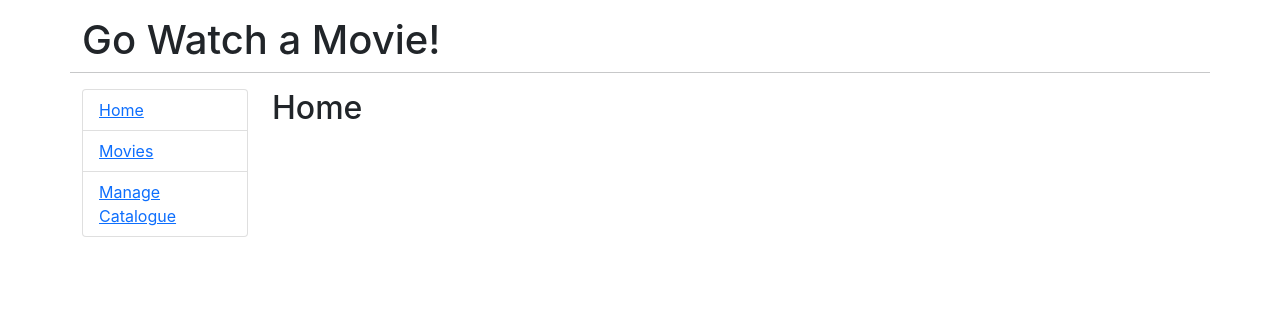
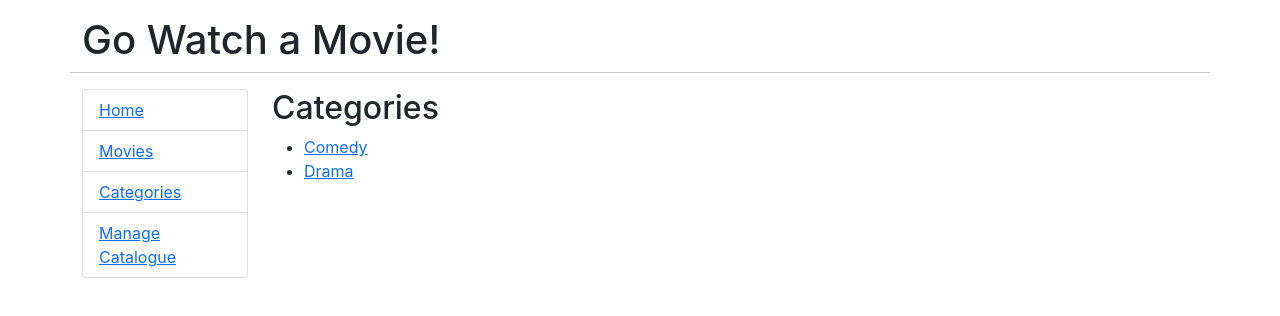
Before and after one commit to daopmdean/movie-store-fe, a React (Create React App) app: page /by-category/drama in a window 1280 px wide. Shown: the top 316 px of the page. Built offline with nearby package versions, Linux system fonts and the light colour scheme.

Commit message:
Catgories

```diff
--- a/src/App.js
+++ b/src/App.js
@@ -1,7 +1,9 @@
 import React, { Component, Fragment } from 'react';
+import { useRouteMatch } from 'react-router-dom';
 import { useParams } from 'react-router-dom';
 import { BrowserRouter as Router, Switch, Route, Link } from 'react-router-dom';
 import Admin from './components/Admin';
+import Categories from './components/Categories';
 import Home from './components/Home';
 import Movies from './components/Movies';
 
@@ -27,6 +29,9 @@
               <li className='list-group-item'>
                 <Link to='/movies'>Movies</Link>
               </li>
+              <li className='list-group-item'>
+                <Link to='/by-category'>Categories</Link>
+              </li>
               <li className='list-group-item  '>
                 <Link to='/admin'>Manage Catalogue</Link>
               </li>
@@ -36,12 +41,26 @@
 
         <div className='col-md-10'>
           <Switch>
-          <Route path='/movies/:id/:ds'>
+          <Route path='/movies/:id'>
               <Movie />
             </Route>
             <Route path='/movies'>
               <Movies />
             </Route>
+
+            <Route path='/by-category'>
+              <CategoryPage />
+            </Route>
+
+            <Route exact path='/by-category/drama'
+            render={(props) => <Categories {...props} title={`Drama`}/>}
+            />
+
+            <Route exact path='/by-category/comedy'
+            render={(props) => <Categories {...props} title={`Comedy`}/>}
+            />
+
+
             <Route path='/admin'>
               <Admin />
             </Route>
@@ -60,3 +79,16 @@
     <h2>Movie {id}</h2>
   );
 }
+
+function CategoryPage() {
+  let {path, url} = useRouteMatch();
+  return(
+    <div>
+      <h2>Categories</h2>
+      <ul>
+        <li><Link to={`${path}/comedy`}>Comedy</Link></li>
+        <li><Link to={`${url}/drama`}>Drama</Link></li>
+      </ul>
+    </div>
+  );
+}
--- /dev/null
+++ b/src/components/Categories.js
@@ -0,0 +1,9 @@
+import React, { Component } from "react";
+
+class Categories extends Component {
+  render() {
+    return <h2>Category {this.props.title}</h2>
+  }
+}
+
+export default Categories;
```
